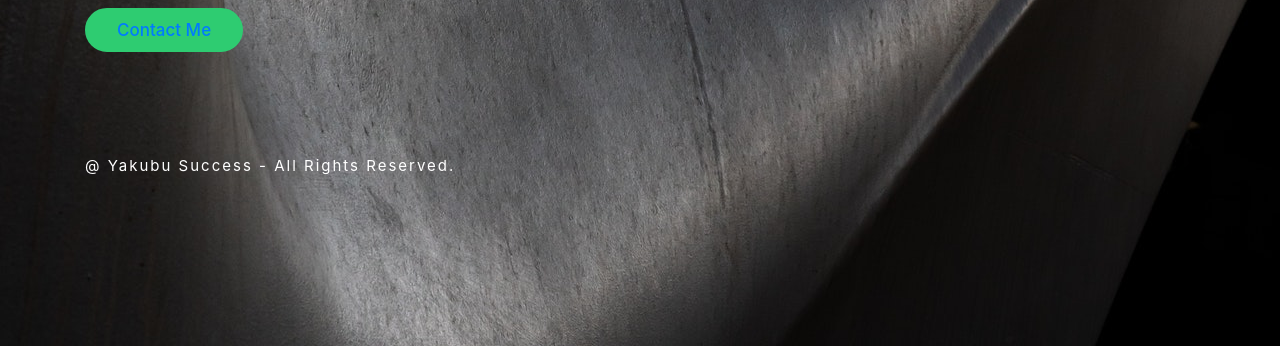
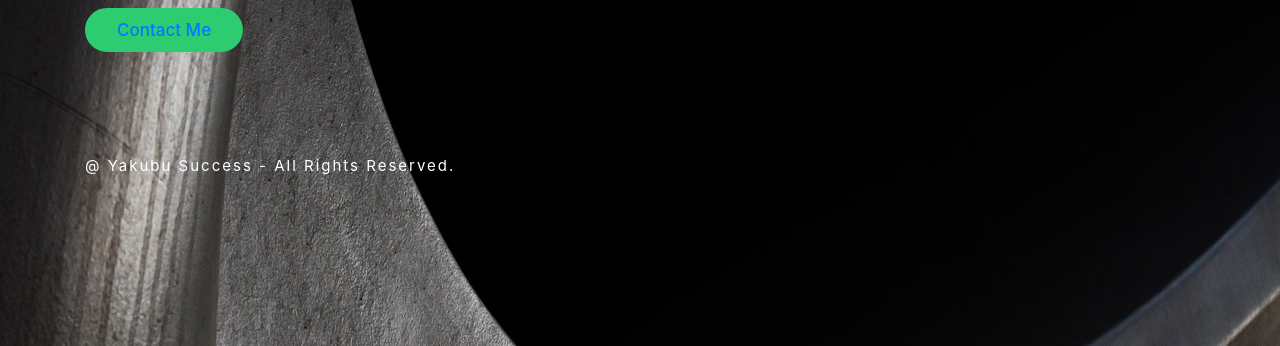
Before and after one commit to YSCodedesigner/portfolio-, a plain HTML site: page index.html in a window 1280 px wide. Shown: the part 454-800 px from the top of the page. Drawn offline with nearby package versions, Linux system fonts and the light colour scheme; files that its build step writes are made by us from their sources.

Commit message:
Update index.html

```diff
--- a/index.html
+++ b/index.html
@@ -14,14 +14,7 @@
             box-sizing: border-box;
         }
         body{
-            width:100%;
-            height:100%;
-            min-height:100vh;
-            background-repeat:no-repeat;
-            overflow-x:hidden;
             background:url(dark2.jpeg);
-            background-size: cover;
-            background-position: center;
         }
         nav{
             display: flex;
```
